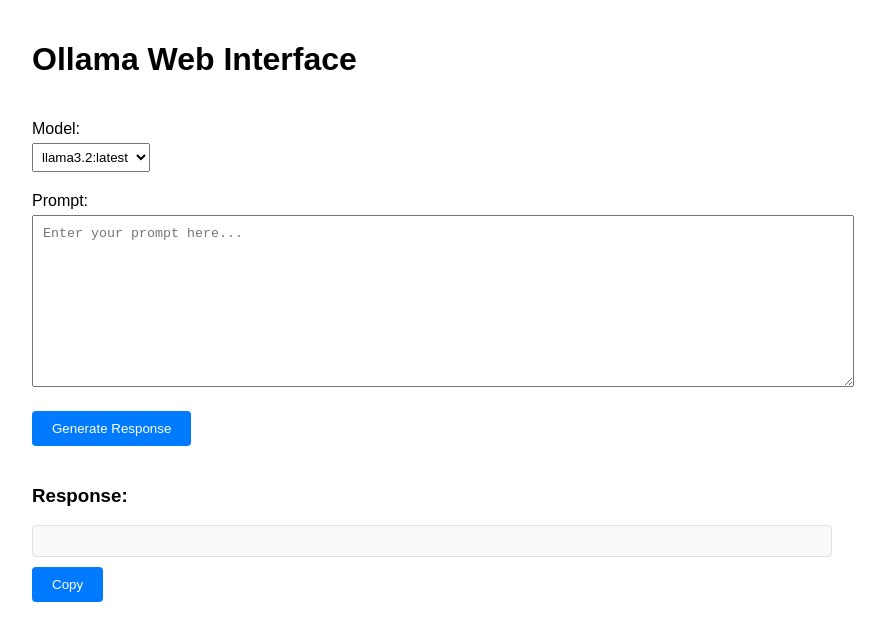
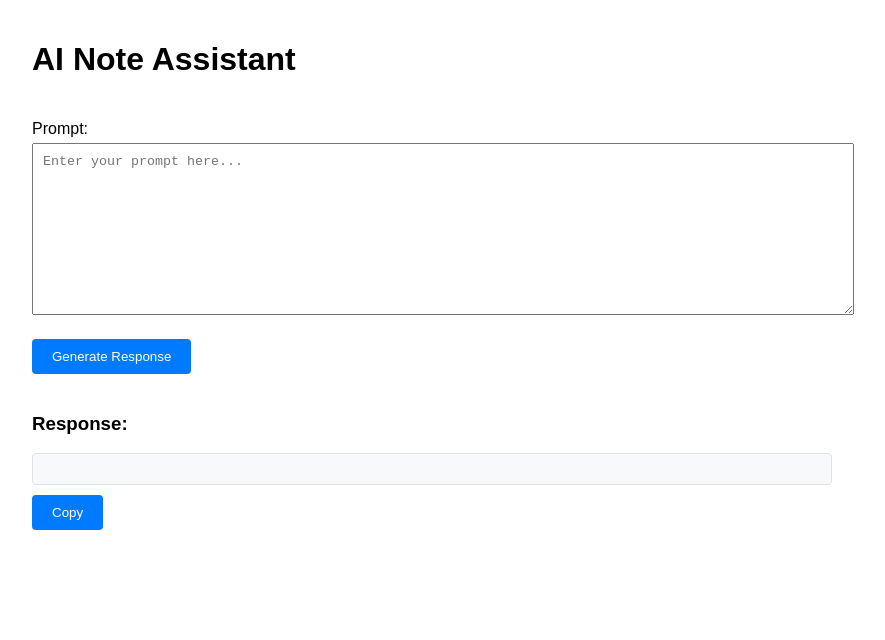
Before and after one commit to hariveliki/note-assistant, a website: page static/index.html in a window 1280 px wide. Shown: the whole page, without its empty margins (208-1093 px from the left). Drawn offline with Linux system fonts and the light colour scheme.

Commit message:
Add model name as hard coded

```diff
--- a/static/eslint.config.js
+++ b/static/eslint.config.js
@@ -11,8 +11,11 @@
       "es2021": true
     },
     "extends": "eslint:recommended",
+    "plugins": ["css-modules"],
     "rules": {
-      "no-unused-vars": "warn"
+      "no-unused-vars": "warn",
+      "css-modules/no-unused-class": "warn",
+      "css-modules/no-undef-class": "warn",
     }
   },
 ];
--- a/static/index.html
+++ b/static/index.html
@@ -8,12 +8,7 @@
   </head>
   <body>
     <div class="container">
-      <h1>Ollama Web Interface</h1>
-
-      <div>
-        <label for="model">Model:</label><br />
-        <select id="model"></select>
-      </div>
+      <h1>AI Note Assistant</h1>
 
       <div>
         <label for="prompt">Prompt:</label><br />
@@ -37,6 +32,5 @@
     </div>
 
     <script src="/static/index.js"></script>
-
   </body>
 </html>
--- a/static/index.js
+++ b/static/index.js
@@ -1,3 +1,4 @@
+
 async function copyResponse() {
   const response = document.getElementById("response");
   const copyButton = document.getElementById("copyButton");
@@ -30,23 +31,9 @@
   }
 }
 
-async function loadModels() {
-  try {
-    const data = "foo";
-    const modelSelect = document.getElementById("model");
-    modelSelect.innerHTML = "";
-    const defaultOption = document.createElement("option");
-    defaultOption.value = "llama3.2:latest";
-    defaultOption.textContent = "llama3.2:latest";
-    modelSelect.appendChild(defaultOption);
-  } catch (error) {
-    showError("Failed to load models: " + error.message);
-  }
-}
-
 async function generateResponse() {
   const prompt = document.getElementById("prompt").value;
-  const model = document.getElementById("model").value;
+  const model = "llama3.2:latest";
   const responseDiv = document.getElementById("response");
   const errorDiv = document.getElementById("error");
 
@@ -87,6 +74,3 @@
   errorDiv.textContent = message;
   errorDiv.style.display = "block";
 }
-
-
-loadModels();
--- a/static/package.json
+++ b/static/package.json
@@ -12,6 +12,7 @@
   "description": "",
   "devDependencies": {
     "eslint": "^9.17.0",
+    "eslint-plugin-css-modules": "^2.12.0",
     "globals": "^15.14.0"
   }
 }
```
Also changed, not shown: 1 other file.
